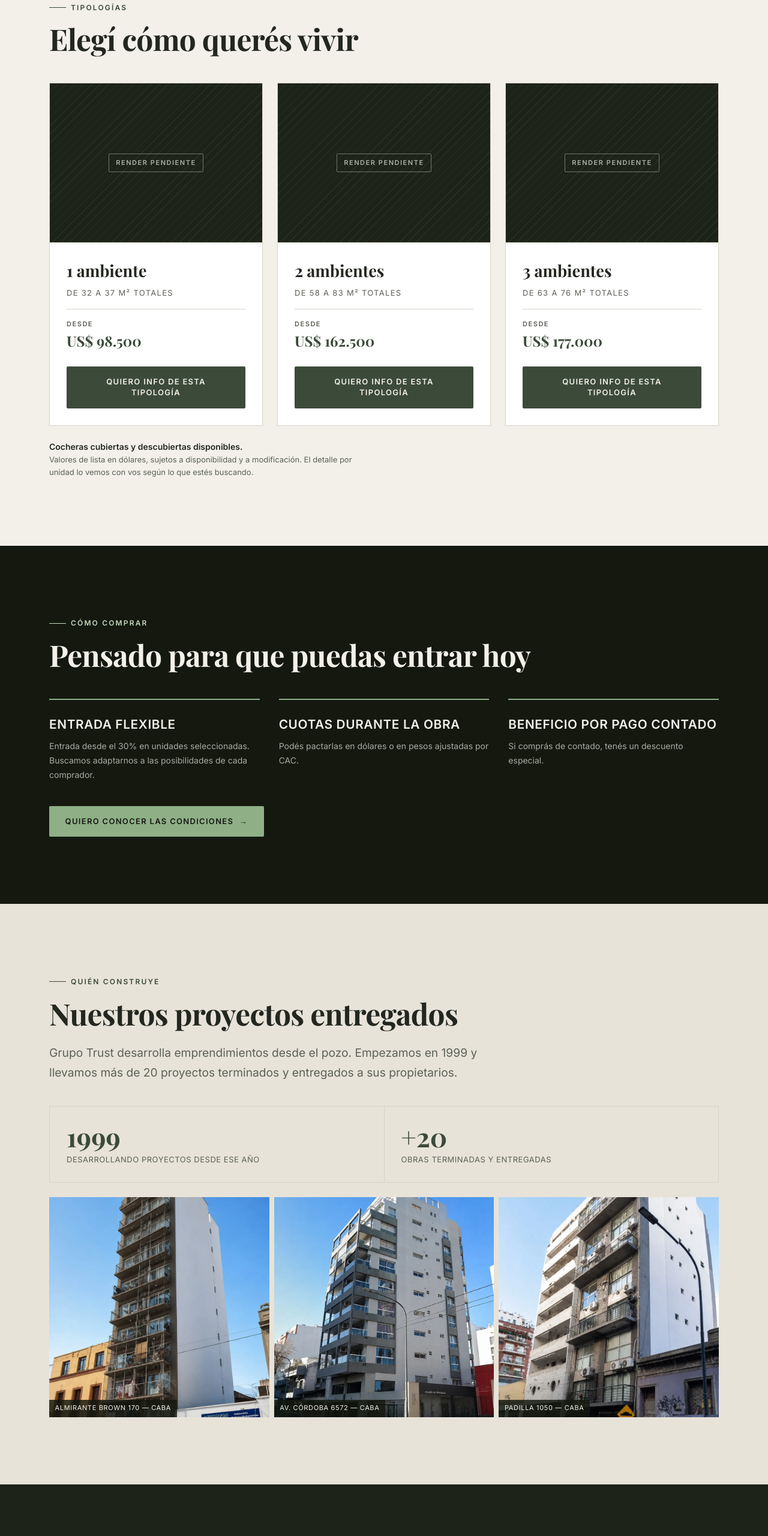
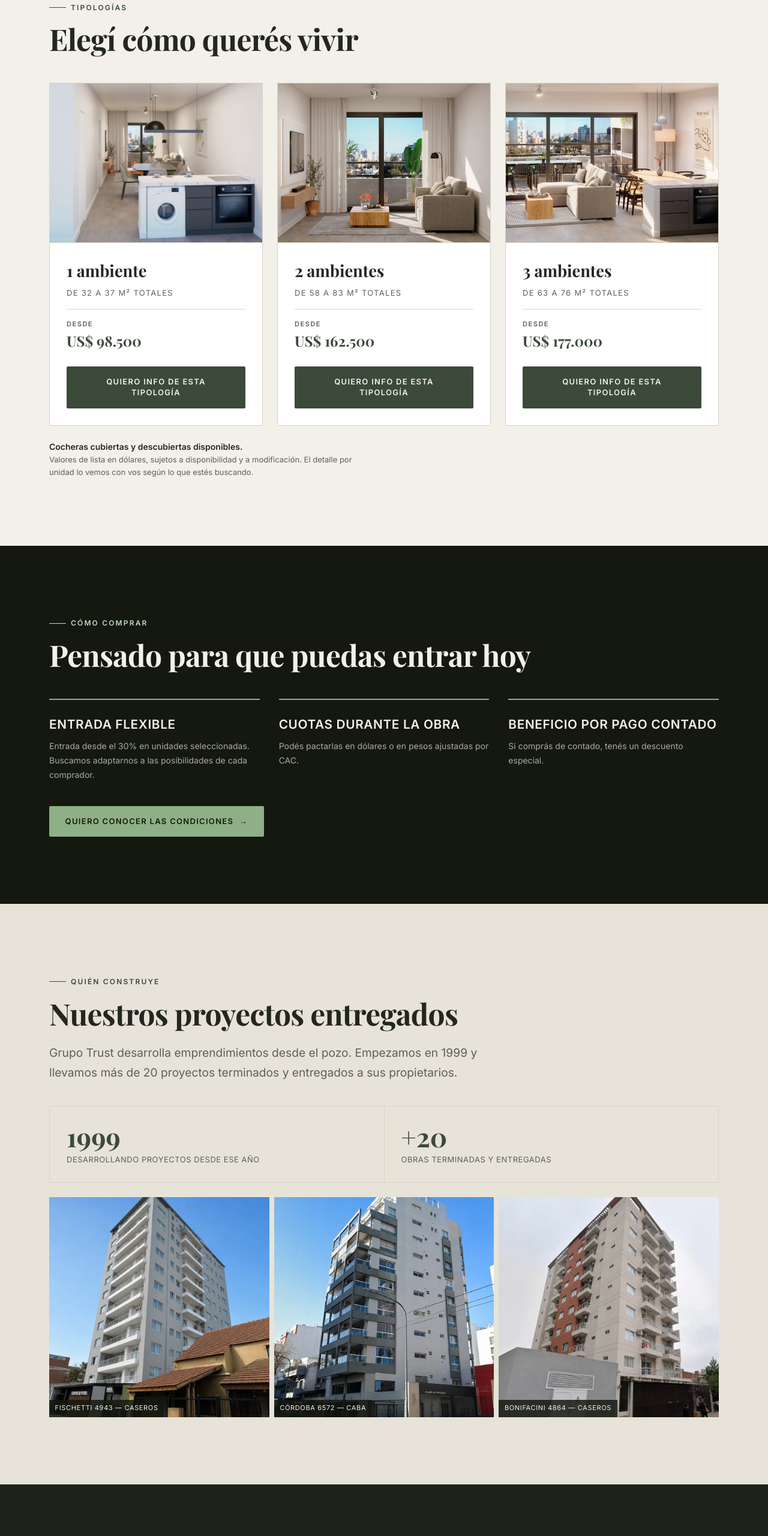
Before and after one commit to pablomguanca/arcadia-demo, a website with bundled scripts: page compradores.html in a window 1280 px wide. Shown: the part 1419-3980 px from the top of the page at 60% size. Built offline with nearby package versions, Linux system fonts and the light colour scheme.

Commit message:
feat: agregar fotos de renders en ambientes y barrio

```diff
--- a/compradores.html
+++ b/compradores.html
@@ -384,9 +384,10 @@
 
         <ul class="cmp-typo">
           <li class="cmp-typo__card" data-reveal>
-            <div class="cmp-ph" role="img" aria-label="Render de la tipología de 1 ambiente pendiente de entrega">
-              <span class="cmp-ph__label">Render pendiente</span>
-            </div>
+            <figure class="cmp-photo cmp-photo--card">
+              <img src="assets/img/vistazo/render-05.jpg" alt="Render de la tipología de 1 ambiente"
+                loading="lazy" decoding="async">
+            </figure>
             <div class="cmp-typo__body">
               <h3 class="cmp-typo__name">1 ambiente</h3>
               <p class="cmp-typo__size">De 32 a 37 m² totales</p>
@@ -397,9 +398,10 @@
           </li>
 
           <li class="cmp-typo__card" data-reveal style="--reveal-delay:100ms">
-            <div class="cmp-ph" role="img" aria-label="Render de la tipología de 2 ambientes pendiente de entrega">
-              <span class="cmp-ph__label">Render pendiente</span>
-            </div>
+            <figure class="cmp-photo cmp-photo--card">
+              <img src="assets/img/vistazo/render-06.jpg" alt="Render de la tipología de 2 ambientes"
+                loading="lazy" decoding="async">
+            </figure>
             <div class="cmp-typo__body">
               <h3 class="cmp-typo__name">2 ambientes</h3>
               <p class="cmp-typo__size">De 58 a 83 m² totales</p>
@@ -410,9 +412,10 @@
           </li>
 
           <li class="cmp-typo__card" data-reveal style="--reveal-delay:200ms">
-            <div class="cmp-ph" role="img" aria-label="Render de la tipología de 3 ambientes pendiente de entrega">
-              <span class="cmp-ph__label">Render pendiente</span>
-            </div>
+            <figure class="cmp-photo cmp-photo--card">
+              <img src="assets/img/vistazo/render-01.jpg" alt="Render de la tipología de 3 ambientes"
+                loading="lazy" decoding="async">
+            </figure>
             <div class="cmp-typo__body">
               <h3 class="cmp-typo__name">3 ambientes</h3>
               <p class="cmp-typo__size">De 63 a 76 m² totales</p>
@@ -477,28 +480,28 @@
         </dl>
 
         <ul class="cmp-trust__gallery" aria-label="Obras terminadas por Grupo Trust">
+          <li data-reveal style="--reveal-delay:100ms">
+            <figure class="cmp-trust__shot">
+              <img src="assets/img/nosotros/emprendimiento-04.webp"
+              alt="Fachada terminada del emprendimiento de Grupo Trust en Fischetti 4943, Caseros" width="900"
+              height="1185" loading="lazy" decoding="async">
+              <figcaption>Fischetti 4943 — Caseros</figcaption>
+            </figure>
+          </li>
           <li data-reveal>
             <figure class="cmp-trust__shot">
-              <img src="assets/img/nosotros/emprendimiento-01.webp"
-                alt="Fachada terminada del emprendimiento de Grupo Trust en Almirante Brown 170, CABA" width="900"
+              <img src="assets/img/nosotros/emprendimiento-03.webp"
+                alt="Fachada terminada del emprendimiento de Grupo Trust en Córdoba 6572, CABA" width="900"
                 height="1480" loading="lazy" decoding="async">
-              <figcaption>Almirante Brown 170 — CABA</figcaption>
-            </figure>
-          </li>
-          <li data-reveal style="--reveal-delay:100ms">
-            <figure class="cmp-trust__shot">
-              <img src="assets/img/nosotros/emprendimiento-03.webp"
-                alt="Fachada terminada del emprendimiento de Grupo Trust en Avenida Córdoba 6572, CABA" width="900"
-                height="1185" loading="lazy" decoding="async">
-              <figcaption>Av. Córdoba 6572 — CABA</figcaption>
+              <figcaption>Córdoba 6572 — CABA</figcaption>
             </figure>
           </li>
           <li data-reveal style="--reveal-delay:200ms">
             <figure class="cmp-trust__shot">
-              <img src="assets/img/nosotros/emprendimiento-06.webp"
-                alt="Fachada terminada del emprendimiento de Grupo Trust en Padilla 1050, CABA" width="891" height="1600"
+              <img src="assets/img/nosotros/emprendimiento-02.webp"
+                alt="Fachada terminada del emprendimiento de Grupo Trust en Bonifacini 4864, Caseros" width="891" height="1600"
                 loading="lazy" decoding="async">
-              <figcaption>Padilla 1050 — CABA</figcaption>
+              <figcaption>Bonifacini 4864 — Caseros</figcaption>
             </figure>
           </li>
         </ul>
@@ -513,9 +516,9 @@
 
           <div class="cmp-entorno">
             <div data-reveal>
-              <h3 class="cmp-h3">Coghlan: tranquilo, verde y muy vivible</h3>
+              <h3 class="cmp-h3">Coghlan: donde el barrio te abraza y <br> la ciudad te conecta</h3>
               <p class="cmp-entorno__text">Coghlan conserva la escala baja y el arbolado que hicieron famoso al norte de
-                la ciudad, con el ritmo de un barrio residencial. Está entre Núñez y Saavedra, en una zona donde la vida
+                la ciudad, con el ritmo de un barrio residencial. Está entre Núñez y Belgrano, en una zona donde la vida
                 cotidiana se resuelve caminando y el movimiento del centro queda cerca, pero nunca encima.</p>
             </div>
 
@@ -527,10 +530,11 @@
           </div>
         </div>
 
-        <div class="cmp-ph cmp-ph--wide" role="img" aria-label="Fotografía del barrio pendiente de entrega"
-          data-reveal>
-          <span class="cmp-ph__label">Foto del barrio pendiente</span>
-        </div>
+        <figure class="cmp-photo cmp-photo--wide" data-reveal>
+          <img src="assets/img/arcadia-barrio/barrio-coghlan.jpg"
+            alt="Render de la fachada de Arcadia Art Residence a nivel de vereda, con un café en planta baja y mesas afuera" width="1600" height="1280"
+            loading="lazy" decoding="async">
+        </figure>
       </div>
     </section>
 
--- a/scss/pages/_compradores.scss
+++ b/scss/pages/_compradores.scss
@@ -564,6 +564,29 @@ body {
   }
 }
 
+.cmp-photo {
+  margin: 0;
+  overflow: hidden;
+  border: l.$border-hair solid l.$ink-line;
+
+  img {
+    display: block;
+    width: 100%;
+    height: 100%;
+    object-fit: cover;
+  }
+
+  &--wide {
+    aspect-ratio: 16 / 9;
+  }
+
+  &--card {
+    aspect-ratio: 4 / 3;
+    border: 0;
+    border-bottom: l.$border-hair solid l.$bone-line;
+  }
+}
+
 .cmp-steps {
   display: grid;
   gap: v.$space-3;
```
Also changed, not shown: assets/img/arcadia-barrio/barrio-coghlan.jpg (added), assets/img/vistazo/render-05.jpg (added), assets/img/vistazo/render-06.jpg (renamed from assets/img/vistazo/IMG-20260318-WA0114.jpg), css/compradores.css, css/inversores.css.
